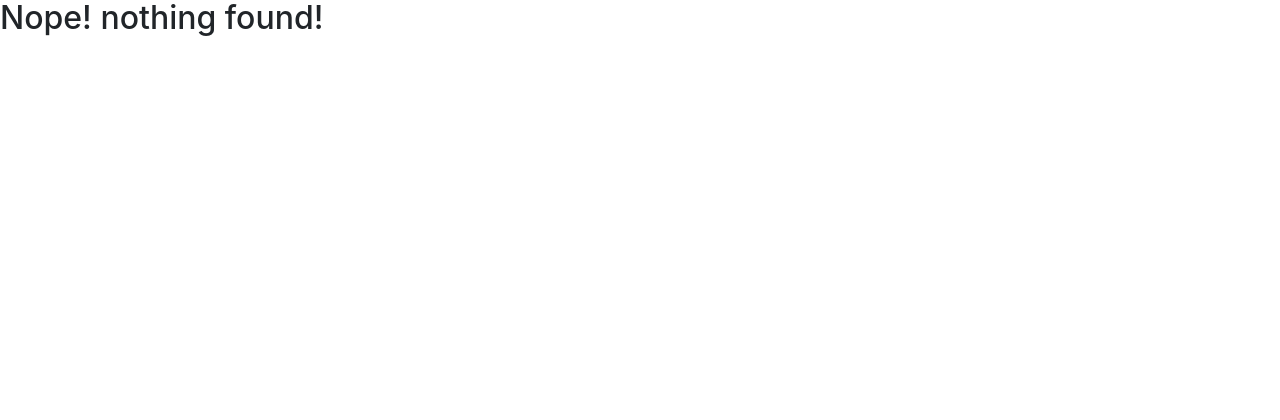
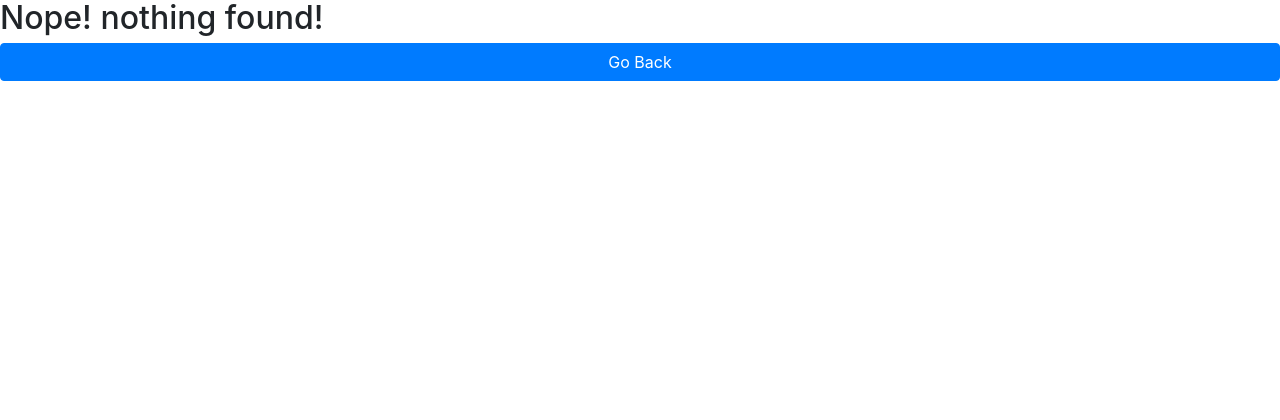
Before and after one commit to SubhamBhattacharjee/DjangoGooglePlaySearch, a Django app: template main/templates/result_list.html in a window 1280 px wide. Shown: the top 420 px of the page. Run offline with Django 3.2, Linux system fonts and the light colour scheme; the template is opened without the code that fills it, so the values that code supplies are empty; some libraries are stand-ins or nearby versions.

Commit message:
Did I say Final Commit? Nope. Never. There is nothing called final

```diff
--- a/main/templates/result_list.html
+++ b/main/templates/result_list.html
@@ -26,5 +26,6 @@
 </table>
 {% else %}
 	<h2>Nope! nothing found!</h2>
+	<a onclick="window.history.back()"><button class="btn btn-primary btn-block">Go Back</button></a>
 {% endif %}
 {% endblock %}
```
